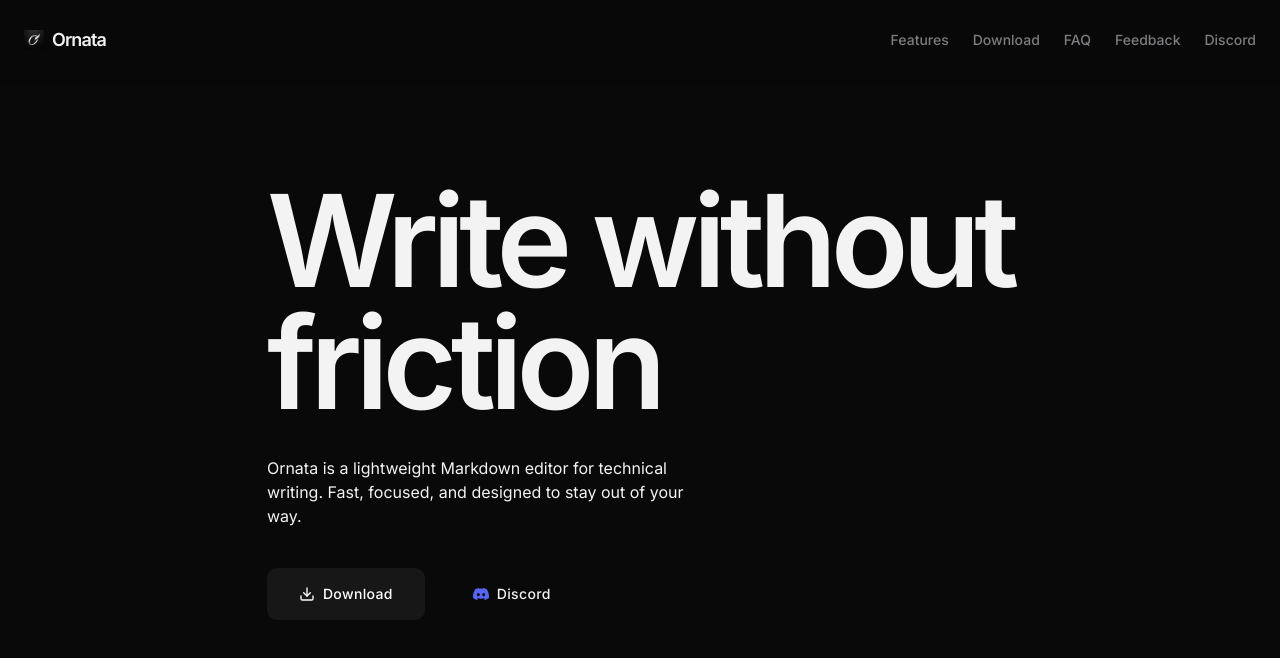
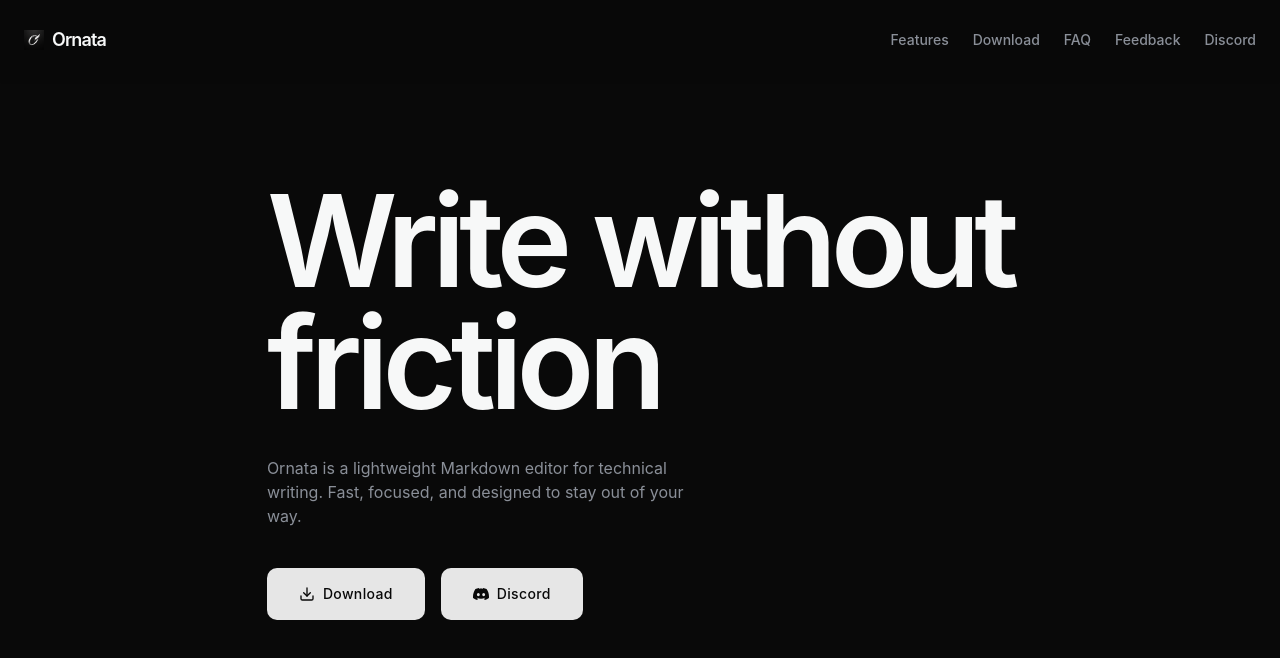
Before and after one commit to 08820048/Ornata_site, a React (Vite) app: page / in a window 1280 px wide. Shown: the top 658 px of the page. Built offline with nearby package versions, Linux system fonts and the light colour scheme.

Commit message:
style: 更新颜色变量和字体样式
- 移除Google Fonts依赖，使用系统默认字体
- 调整颜色变量，改进文本和按钮的可读性
- 统一使用CSS变量管理颜色
- 优化按钮和链接的悬停效果

```diff
--- a/index.html
+++ b/index.html
@@ -5,12 +5,6 @@
     <link rel="icon" type="image/png" href="/logo.png" />
     <meta name="viewport" content="width=device-width, initial-scale=1.0" />
     <title>Ornata-Write without friction</title>
-    <link rel="preconnect" href="https://fonts.googleapis.com" />
-    <link rel="preconnect" href="https://fonts.gstatic.com" crossorigin />
-    <link
-      href="https://fonts.googleapis.com/css2?family=Inter:wght@300;400;500;600;700&display=swap"
-      rel="stylesheet"
-    />
     <script
       defer
       src="https://cloud.umami.is/script.js"
--- a/src/App.tsx
+++ b/src/App.tsx
@@ -214,7 +214,7 @@
   return (
     <div
       ref={rootRef}
-      className="min-h-screen bg-[var(--surface-0)] text-[var(--text-0)] antialiased selection:bg-orange-500 selection:text-white"
+      className="min-h-screen bg-[var(--surface-0)] text-[var(--text-0)] antialiased"
     >
       <nav className="js-nav fixed top-0 w-full z-50 bg-[var(--surface-0)]/90 backdrop-blur-sm shadow-sm">
         <div className="max-w-7xl mx-auto px-6 h-20 flex items-center justify-between">
@@ -262,7 +262,7 @@
               target="_blank"
               rel="noreferrer"
               className="text-sm font-medium hover:text-[var(--menu-icon-active)] transition-colors"
-              style={{ color: '#7c7d80' }}
+              style={{ color: 'var(--text-1)' }}
             >
               {t.nav.feedback}
             </a>
@@ -271,7 +271,7 @@
               target="_blank"
               rel="noreferrer"
               className="text-sm font-medium hover:text-[var(--menu-icon-active)] transition-colors"
-              style={{ color: '#7c7d80' }}
+              style={{ color: 'var(--text-1)' }}
             >
               {t.nav.discord}
             </a>
@@ -284,7 +284,7 @@
               target="_blank"
               rel="noreferrer"
               className="text-sm font-medium hover:text-[var(--menu-icon-active)] transition-colors"
-              style={{ color: '#7c7d80' }}
+              style={{ color: 'var(--text-1)' }}
             >
               {t.nav.feedback}
             </a>
@@ -293,7 +293,7 @@
               target="_blank"
               rel="noreferrer"
               className="text-sm font-medium hover:text-[var(--menu-icon-active)] transition-colors"
-              style={{ color: '#7c7d80' }}
+              style={{ color: 'var(--text-1)' }}
             >
               {t.nav.discord}
             </a>
@@ -318,7 +318,8 @@
               <div className="js-hero-actions mt-10 flex gap-4 flex-wrap">
                 <a
                   href="#download"
-                  className="inline-flex items-center justify-center gap-2 hover:bg-orange-600 transition-colors duration-300 text-sm font-medium !text-white hover:!text-white tracking-wide bg-neutral-900 px-8 py-4 rounded-[10px]"
+                  className="inline-flex items-center justify-center gap-2 transition-colors duration-300 text-sm font-medium tracking-wide bg-[var(--button-bg)] hover:bg-[var(--button-bg-hover)] px-8 py-4 rounded-[10px]"
+                  style={{ color: 'var(--button-text)' }}
                 >
                   <Download className="w-4 h-4" />
                   {t.hero.primaryCta}
@@ -327,7 +328,8 @@
                   href="https://discord.gg/hFkmXtrkWZ"
                   target="_blank"
                   rel="noreferrer"
-                  className="inline-flex items-center justify-center gap-2 text-[var(--text-0)] hover:text-white hover:bg-orange-600 transition-colors duration-300 text-sm font-medium tracking-wide px-8 py-4 rounded-[10px]"
+                  className="inline-flex items-center justify-center gap-2 transition-colors duration-300 text-sm font-medium tracking-wide bg-[var(--button-bg)] hover:bg-[var(--button-bg-hover)] px-8 py-4 rounded-[10px]"
+                  style={{ color: 'var(--button-text)' }}
                 >
                   <svg
                     role="img"
@@ -337,7 +339,7 @@
                     className="w-4 h-4"
                   >
                     <path
-                      fill="#5865F2"
+                      fill="currentColor"
                       d="M20.317 4.3698a19.7913 19.7913 0 00-4.8851-1.5152.0741.0741 0 00-.0785.0371c-.211.3753-.4447.8648-.6083 1.2495-1.8447-.2762-3.68-.2762-5.4868 0-.1636-.3933-.4058-.8742-.6177-1.2495a.077.077 0 00-.0785-.037 19.7363 19.7363 0 00-4.8852 1.515.0699.0699 0 00-.0321.0277C.5334 9.0458-.319 13.5799.0992 18.0578a.0824.0824 0 00.0312.0561c2.0528 1.5076 4.0413 2.4228 5.9929 3.0294a.0777.0777 0 00.0842-.0276c.4616-.6304.8731-1.2952 1.226-1.9942a.076.076 0 00-.0416-.1057c-.6528-.2476-1.2743-.5495-1.8722-.8923a.077.077 0 01-.0076-.1277c.1258-.0943.2517-.1923.3718-.2914a.0743.0743 0 01.0776-.0105c3.9278 1.7933 8.18 1.7933 12.0614 0a.0739.0739 0 01.0785.0095c.1202.099.246.1981.3728.2924a.077.077 0 01-.0066.1276 12.2986 12.2986 0 01-1.873.8914.0766.0766 0 00-.0407.1067c.3604.698.7719 1.3628 1.225 1.9932a.076.076 0 00.0842.0286c1.961-.6067 3.9495-1.5219 6.0023-3.0294a.077.077 0 00.0313-.0552c.5004-5.177-.8382-9.6739-3.5485-13.6604a.061.061 0 00-.0312-.0286zM8.02 15.3312c-1.1825 0-2.1569-1.0857-2.1569-2.419 0-1.3332.9555-2.4189 2.157-2.4189 1.2108 0 2.1757 1.0952 2.1568 2.419 0 1.3332-.9555 2.4189-2.1569 2.4189zm7.9748 0c-1.1825 0-2.1569-1.0857-2.1569-2.419 0-1.3332.9554-2.4189 2.1569-2.4189 1.2108 0 2.1757 1.0952 2.1568 2.419 0 1.3332-.946 2.4189-2.1568 2.4189Z"
                     />
                   </svg>
@@ -351,7 +353,7 @@
 
       <section id="features" className="py-24">
         <div className="max-w-7xl mx-auto px-6">
-          <div className="space-y-12">
+          <div className="space-y-20">
             {t.features.items.map((item, idx) => (
               <div
                 key={item.title}
@@ -439,7 +441,7 @@
                 <summary className="flex justify-between items-center p-6 font-medium text-lg hover:bg-[var(--surface-1)] transition-colors rounded-2xl">
                   <span>{item.q}</span>
                   <span className="transform group-open:rotate-180 transition-transform duration-200">
-                    <ChevronDown className="w-5 h-5 text-neutral-400" />
+                    <ChevronDown className="w-5 h-5 text-[var(--text-1)]" />
                   </span>
                 </summary>
                 <div className="px-6 pb-6 text-[var(--text-1)] leading-relaxed">{item.a}</div>
@@ -457,7 +459,8 @@
 
           <a
             href="#download"
-            className="js-reveal inline-flex items-center gap-3 bg-orange-600 text-white px-10 py-5 text-lg font-medium hover:bg-neutral-900 transition-colors duration-300 rounded-[10px]"
+            className="js-reveal inline-flex items-center gap-3 bg-[var(--button-bg)] px-10 py-5 text-lg font-medium hover:bg-[var(--button-bg-hover)] transition-colors duration-300 rounded-[10px]"
+            style={{ color: 'var(--button-text)' }}
           >
             {t.footer.cta}
             <Calendar className="w-5 h-5" />
@@ -470,7 +473,7 @@
                 href="https://x.com/xuyixff"
                 target="_blank"
                 rel="noreferrer"
-                className="hover:text-orange-600 transition-colors"
+                className="hover:text-[var(--text-0)] transition-colors"
               >
                 Ornata
               </a>
--- a/src/index.css
+++ b/src/index.css
@@ -36,12 +36,17 @@
   color-scheme: dark;
   --surface-0: #090909;
   --surface-1: #2a2a2a;
-  --text-0: #f4f3f4;
-  --text-1: #f4f3f4;
+  --text-0: #f7f8f8;
+  --text-1: #8a8f98;
   --border-0: #2f2f2f;
-  --menu-icon: #7c7d80;
-  --menu-icon-active: #d5d5d5;
+  --menu-icon: #8a8f98;
+  --menu-icon-active: #f7f8f8;
   --control-on-bg: #2a2a2a;
+  --button-bg: #e6e6e6;
+  --button-bg-hover: #ffffff;
+  --button-text: #090909;
+  --selection-bg: #e6e6e6;
+  --selection-text: #090909;
 }
 
 ::view-transition-old(root),
@@ -83,11 +88,16 @@
   scroll-behavior: smooth;
 }
 
+::selection {
+  background: var(--selection-bg);
+  color: var(--selection-text);
+}
+
 body {
   background-color: var(--surface-0);
   color: var(--text-0);
-  font-family: 'Inter', system-ui, -apple-system, BlinkMacSystemFont, 'Segoe UI', Roboto,
-    sans-serif;
+  font-family: -apple-system, BlinkMacSystemFont, 'SF Pro Display', 'SF Pro Text', 'SF Pro',
+    system-ui, 'Segoe UI', Roboto, Helvetica, Arial, sans-serif;
   margin: 0;
   padding: 0;
 }
```
